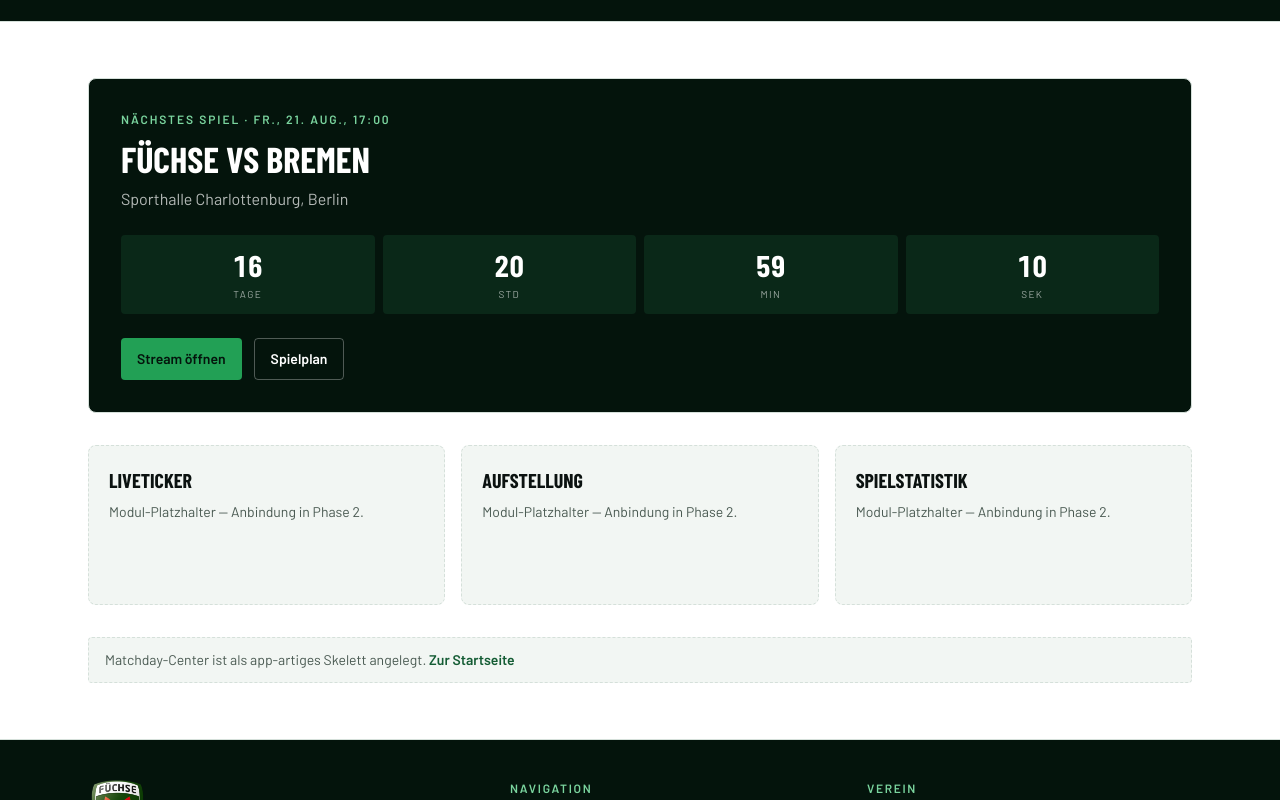
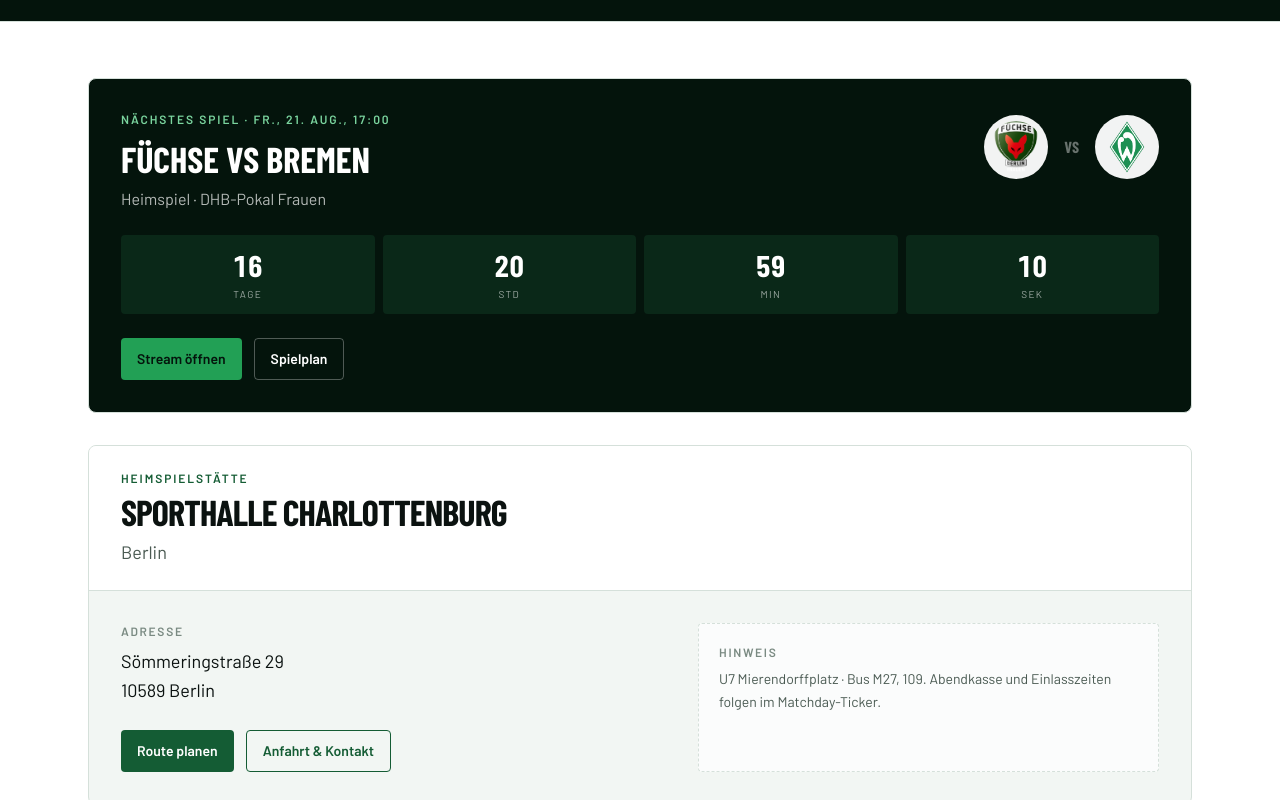
Before and after one commit to ihrgutachten/fuechse_berlin_frauen, a Next.js app: page /matchday in a window 1280 px wide. Shown: the part 280-1080 px from the top of the page. Built offline with nearby package versions, Linux system fonts and the light colour scheme; a web font is replaced by a local one.

Commit message:
Make Matchday venue details prominent and show club logos.
Co-authored-by: Cursor <cursoragent@cursor.com>

```diff
--- a/src/app/(public)/matchday/page.tsx
+++ b/src/app/(public)/matchday/page.tsx
@@ -1,3 +1,4 @@
+import { ClubLogo } from "@/components/match/club-logo";
 import { Countdown } from "@/components/match/countdown";
 import { Button } from "@/components/ui/button";
 import { PageHero, PlaceholderNote } from "@/components/ui/page-hero";
@@ -14,11 +15,14 @@ export default function MatchdayPage() {
       <PageHero
         eyebrow="Live-Center"
         title="Matchday"
-        description="Countdown, Ticker, Aufstellung, Stream — Skeleton für Phase 2."
+        description="Countdown, Halle, Stream — der Treffpunkt vor dem Anpfiff."
       />
       <div className="mx-auto max-w-[var(--fb-container)] space-y-8 px-[var(--fb-gutter)] py-10 md:py-14">
         {match ? (
+          <>
             <div className="rounded-[var(--fb-radius-lg)] border border-[var(--fb-border)] bg-[var(--fb-green-950)] p-6 text-white md:p-8">
+              <div className="flex flex-col gap-4 sm:flex-row sm:items-start sm:justify-between sm:gap-6">
+                <div className="min-w-0">
                   <p className="text-xs font-semibold uppercase tracking-[0.16em] text-[var(--fb-green-300)]">
                     Nächstes Spiel · {formatMatchDate(match.startsAt)}
                   </p>
@@ -26,15 +30,45 @@ export default function MatchdayPage() {
                     {match.home.short} vs {match.away.short}
                   </h2>
                   <p className="mt-2 text-white/70">
-              {match.venue}, {match.city}
+                    {match.isHome ? "Heimspiel" : "Auswärtsspiel"} · {match.competitionLabel}
                   </p>
+                </div>
+
+                <div
+                  className="flex shrink-0 items-center justify-start gap-3 sm:justify-end sm:gap-4 sm:pt-1"
+                  aria-hidden
+                >
+                  <ClubLogo
+                    name={match.home.name}
+                    short={match.home.short}
+                    logo={match.home.logo}
+                    hasLogo={match.home.hasLogo}
+                    size="lg"
+                    className="h-14 w-14 rounded-full bg-white/95 p-1.5 md:h-16 md:w-16"
+                  />
+                  <span className="font-[family-name:var(--fb-font-display)] text-sm font-bold uppercase text-white/40 md:text-base">
+                    vs
+                  </span>
+                  <ClubLogo
+                    name={match.away.name}
+                    short={match.away.short}
+                    logo={match.away.logo}
+                    hasLogo={match.away.hasLogo}
+                    size="lg"
+                    className="h-14 w-14 rounded-full bg-white/95 p-1.5 md:h-16 md:w-16"
+                  />
+                </div>
+              </div>
+
               <div className="mt-6">
                 <Countdown startsAt={match.startsAt} />
               </div>
               <div className="mt-6 flex flex-wrap gap-3">
-              <Button href={match.streamUrl ?? "#"} variant="on-dark">
+                {match.streamUrl ? (
+                  <Button href={match.streamUrl} variant="on-dark">
                     Stream öffnen
                   </Button>
+                ) : null}
                 <Button
                   href="/spielplan"
                   variant="outline"
@@ -44,6 +78,66 @@ export default function MatchdayPage() {
                 </Button>
               </div>
             </div>
+
+            <section
+              aria-labelledby="matchday-halle"
+              className="overflow-hidden rounded-[var(--fb-radius-lg)] border border-[var(--fb-border)] bg-[var(--fb-soft)]"
+            >
+              <div className="border-b border-[var(--fb-border)] bg-white px-6 py-5 md:px-8 md:py-6">
+                <p className="text-xs font-semibold uppercase tracking-[0.16em] text-[var(--fb-accent)]">
+                  {match.isHome ? "Heimspielstätte" : "Auswärtshalle"}
+                </p>
+                <h3
+                  id="matchday-halle"
+                  className="mt-2 font-[family-name:var(--fb-font-display)] text-3xl font-extrabold uppercase leading-none tracking-tight text-[var(--fb-ink)] md:text-4xl"
+                >
+                  {match.venue}
+                </h3>
+                <p className="mt-2 text-lg text-[var(--fb-text-muted)]">{match.city}</p>
+              </div>
+
+              <div className="grid gap-6 px-6 py-6 md:grid-cols-[1.2fr_1fr] md:px-8 md:py-8">
+                <div>
+                  <p className="text-xs font-semibold uppercase tracking-[0.14em] text-[var(--fb-text-faint)]">
+                    Adresse
+                  </p>
+                  {match.venueAddress ? (
+                    <p className="mt-2 whitespace-pre-line text-base leading-relaxed text-[var(--fb-ink)] md:text-lg">
+                      {match.venueAddress.replace(", ", "\n")}
+                    </p>
+                  ) : (
+                    <p className="mt-2 text-[var(--fb-text-muted)]">
+                      Adresse folgt — später automatisch von handball.net.
+                    </p>
+                  )}
+
+                  <div className="mt-6 flex flex-wrap gap-3">
+                    {match.mapsUrl ? (
+                      <Button href={match.mapsUrl} variant="solid">
+                        Route planen
+                      </Button>
+                    ) : null}
+                    {match.isHome ? (
+                      <Button href="/kontakt" variant="outline">
+                        Anfahrt & Kontakt
+                      </Button>
+                    ) : null}
+                  </div>
+                </div>
+
+                <div className="rounded-[var(--fb-radius)] border border-dashed border-[var(--fb-border)] bg-white/70 p-5">
+                  <p className="text-xs font-semibold uppercase tracking-[0.14em] text-[var(--fb-text-faint)]">
+                    Hinweis
+                  </p>
+                  <p className="mt-2 text-sm leading-relaxed text-[var(--fb-text-muted)]">
+                    {match.isHome
+                      ? "U7 Mierendorffplatz · Bus M27, 109. Abendkasse und Einlasszeiten folgen im Matchday-Ticker."
+                      : "Offizielle Hallenadresse vom Ligaportal. Vor Ort auf aktuelle Hinweise des Gastgebers achten."}
+                  </p>
+                </div>
+              </div>
+            </section>
+          </>
         ) : null}
 
         <div className="grid gap-4 md:grid-cols-3">
@@ -63,7 +157,7 @@ export default function MatchdayPage() {
         </div>
 
         <PlaceholderNote>
-          Matchday-Center ist als app-artiges Skelett angelegt.
+          Hallenblock ist vorbereitet: später kommen Adresse und Route direkt aus handball.net.
         </PlaceholderNote>
       </div>
     </>
--- a/src/data/clubs.json
+++ b/src/data/clubs.json
@@ -5,6 +5,7 @@
     "short": "Füchse",
     "city": "Berlin",
     "venue": "Sporthalle Charlottenburg",
+    "venueAddress": "Sömmeringstraße 29, 10589 Berlin",
     "isUs": true,
     "hasLogo": true,
     "logo": "/clubs/fuechse-berlin.png"
@@ -14,6 +15,8 @@
     "name": "HL Buchholz 08-Rosengarten",
     "short": "Buchholz",
     "city": "Buchholz",
+    "venue": "Nordheidehalle",
+    "venueAddress": "Holzweg 4, 21244 Buchholz",
     "isUs": false,
     "hasLogo": true,
     "logo": "/clubs/hl-buchholz-rosengarten.png"
--- a/src/lib/data.ts
+++ b/src/lib/data.ts
@@ -15,6 +15,7 @@ export type Club = {
   short: string;
   city: string;
   venue?: string;
+  venueAddress?: string;
   isUs: boolean;
   hasLogo: boolean;
   logo: string;
@@ -45,6 +46,8 @@ type MatchRecord = {
   status: "scheduled" | "live" | "finished";
   venue?: string;
   city?: string;
+  venueAddress?: string;
+  mapsUrl?: string | null;
 };
 
 export type Match = {
@@ -58,6 +61,8 @@ export type Match = {
   startsAt: string;
   venue: string;
   city: string;
+  venueAddress: string | null;
+  mapsUrl: string | null;
   isHome: boolean;
   streamUrl?: string | null;
   ticketUrl?: string | null;
@@ -65,6 +70,10 @@ export type Match = {
   awayScore?: number;
   status: "scheduled" | "live" | "finished";
 };
+
+function mapsDirUrl(address: string): string {
+  return `https://www.google.com/maps/dir/?api=1&destination=${encodeURIComponent(address)}`;
+}
 
 export type StandingRow = {
   rank: number;
@@ -239,6 +248,14 @@ function hydrateMatch(record: MatchRecord): Match {
           ? null
           : "https://www.sportdeutschland.tv"));
 
+  const venue = record.venue ?? host.venue ?? `Spielstätte ${host.city}`;
+  const city = record.city ?? host.city;
+  const venueAddress = record.venueAddress ?? host.venueAddress ?? null;
+  const mapsUrl =
+    record.mapsUrl === null
+      ? null
+      : (record.mapsUrl ?? (venueAddress ? mapsDirUrl(venueAddress) : null));
+
   return {
     id: record.id,
     competitionKind: record.competitionKind,
@@ -248,8 +265,10 @@ function hydrateMatch(record: MatchRecord): Match {
     home: toTeamSide(home),
     away: toTeamSide(away),
     startsAt: record.startsAt,
-    venue: record.venue ?? host.venue ?? `Spielstätte ${host.city}`,
-    city: record.city ?? host.city,
+    venue,
+    city,
+    venueAddress,
+    mapsUrl,
     isHome,
     streamUrl,
     ticketUrl: record.ticketUrl ?? null,
```
Lines whose indentation alone changed are shown as unchanged.
